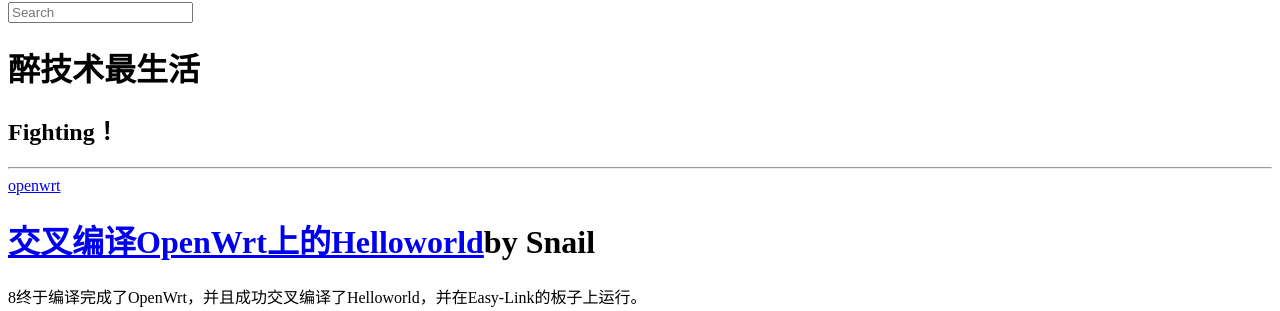
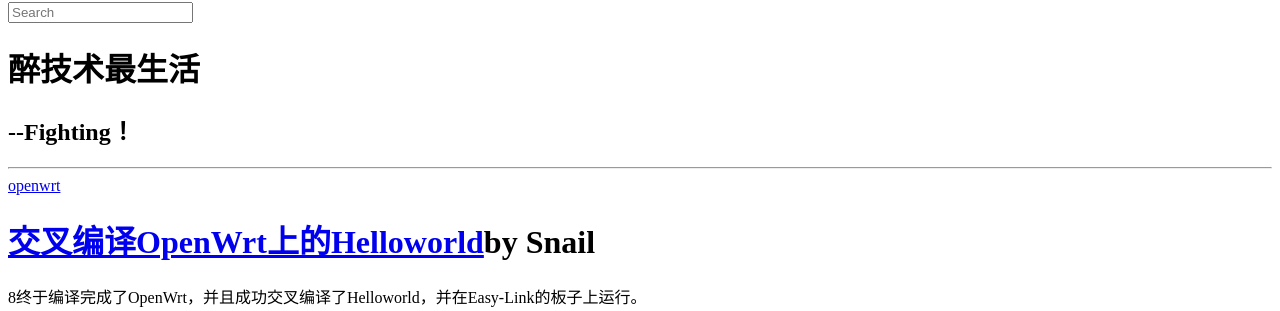
Before and after one commit to DutZMZ/Zuijishu, a Jekyll site: the page built from index.html, in a window 1280 px wide. Shown: the part 207-518 px from the top of the page. Built offline with Jekyll 4.4.1, drawn with Linux system fonts in a browser that asks for light colours; nearby versions of some CDN libraries; library files that are not in the unit come from our copies; the list of posts is cut into pages by our own code.

Commit message:
Update index.html

```diff
--- a/index.html
+++ b/index.html
@@ -6,7 +6,7 @@ group: home
 <div class="page-title-inline">
 	{% if page.group == 'home' %}
 	<h1>{{ site.title }} </h1>
-	{% if site.tagline %}<h2>{{ site.tagline }}</h2>{% endif %}
+	{% if site.tagline %}<h2>--{{ site.tagline }}</h2>{% endif %}
 	{% else %}
 	<h1>{{ page.title }} </h1>
 	{% if page.tagline %}<h2>{{ page.tagline }}</h2>{% endif %}
```
